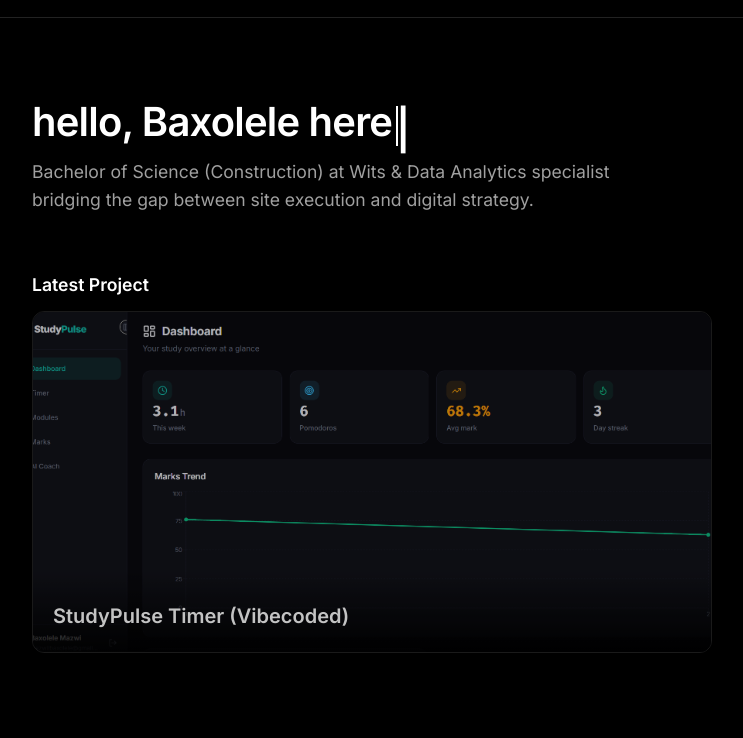
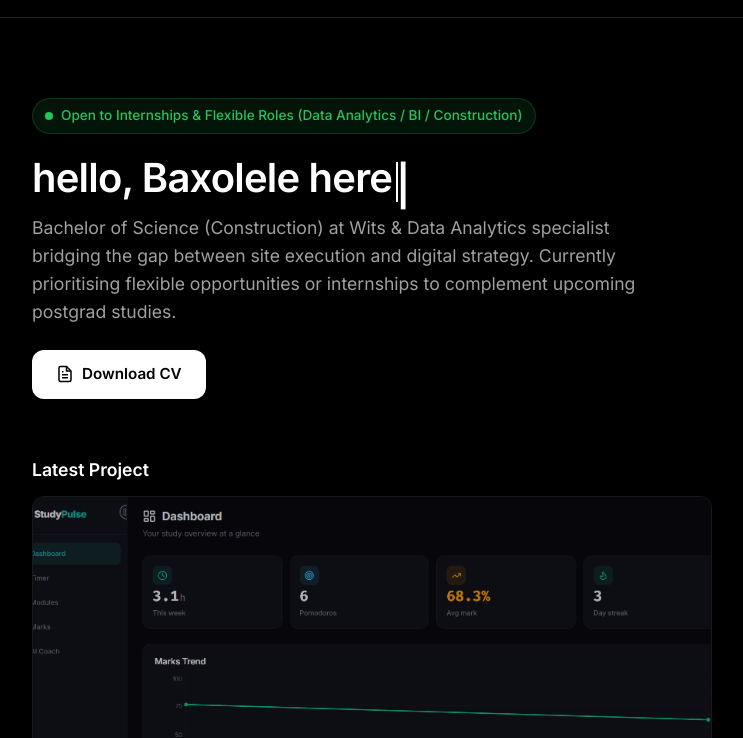
Before and after one commit to mazwiibaxolele/mazwi-portfolio, a plain HTML site: page index.html in a window 1280 px wide. Shown: the part 62-800 px from the top of the page, without its empty margins (268-1011 px from the left). Drawn offline with Linux system fonts and the light colour scheme.

Commit message:
feat: add open to work badge and hero CV download button

```diff
--- a/index.html
+++ b/index.html
@@ -39,8 +39,17 @@
     <!-- ========== HOME ========== -->
     <section id="home" class="section">
       <div class="home-hero">
+        <div class="open-to-work reveal-after-type">
+          <span class="otw-pulse"></span> Open to Internships & Flexible Roles (Data Analytics / BI / Construction)
+        </div>
         <h1 class="hero-title" id="hero-title"><span id="typewriter-target"></span><span class="cursor">|</span></h1>
-        <p class="hero-subtitle reveal-after-type">Bachelor of Science (Construction) at Wits &amp; Data Analytics specialist bridging the gap between site execution and digital strategy.</p>
+        <p class="hero-subtitle reveal-after-type">Bachelor of Science (Construction) at Wits &amp; Data Analytics specialist bridging the gap between site execution and digital strategy. Currently prioritising flexible opportunities or internships to complement upcoming postgrad studies.</p>
+        <div class="hero-actions reveal-after-type">
+          <a href="documents/Baxolele_Mazwi_CV.pdf" download class="btn-primary hero-btn">
+            <svg viewBox="0 0 24 24" fill="none" stroke="currentColor" stroke-width="2" style="width:18px; height:18px; margin-right:8px;"><path d="M14 2H6a2 2 0 0 0-2 2v16a2 2 0 0 0 2 2h12a2 2 0 0 0 2-2V8z"/><polyline points="14 2 14 8 20 8"/><line x1="16" y1="13" x2="8" y2="13"/><line x1="16" y1="17" x2="8" y2="17"/><polyline points="10 9 9 9 8 9"/></svg>
+            Download CV
+          </a>
+        </div>
       </div>
 
       <div class="home-latest reveal-after-type">
--- a/styles.css
+++ b/styles.css
@@ -839,3 +839,11 @@ h1, h2, h3, h4 {
 .contact-hero { text-align: center; margin-bottom: 40px; padding: 30px; background: var(--bg-secondary); border-radius: var(--radius); border: 1px solid var(--border-color); }
 .contact-avatar { width: 100px; height: 100px; border-radius: 50%; margin-bottom: 20px; border: 2px solid var(--border-color); }
 .contact-funny-bio { color: var(--text-secondary); font-size: 1rem; max-width: 500px; margin: 0 auto; line-height: 1.6; }
+
+
+/* Hero CV and Open to Work */
+.open-to-work { display: inline-flex; align-items: center; font-size: 0.85rem; padding: 6px 12px; background: rgba(34, 197, 94, 0.1); color: #22c55e; border-radius: 20px; border: 1px solid rgba(34, 197, 94, 0.2); margin-bottom: 20px; font-weight: 500; }
+.otw-pulse { width: 8px; height: 8px; background: #22c55e; border-radius: 50%; margin-right: 8px; box-shadow: 0 0 0 rgba(34, 197, 94, 0.4); animation: pulse 2s infinite; }
+@keyframes pulse { 0% { box-shadow: 0 0 0 0 rgba(34, 197, 94, 0.4); } 70% { box-shadow: 0 0 0 6px rgba(34, 197, 94, 0); } 100% { box-shadow: 0 0 0 0 rgba(34, 197, 94, 0); } }
+.hero-actions { margin-top: 24px; }
+.hero-btn { display: inline-flex; align-items: center; font-size: 0.95rem; }
```
